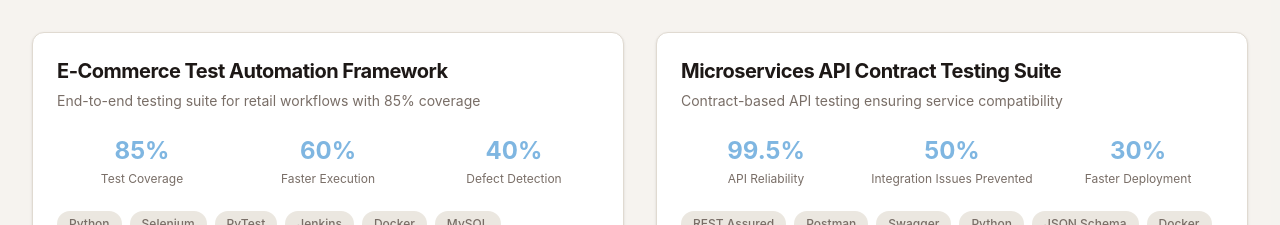
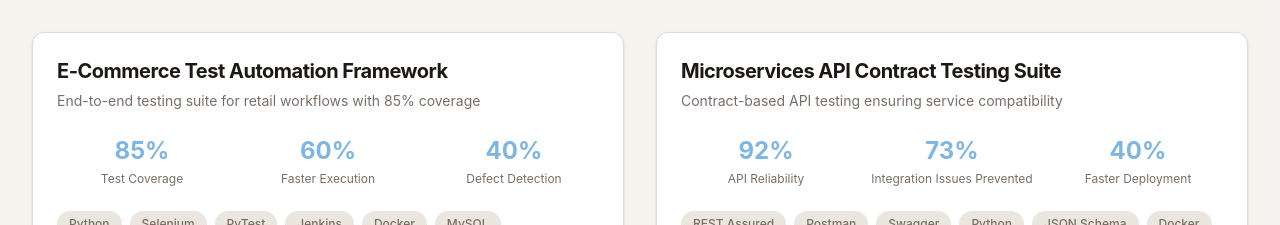
Before and after one commit to sindhusundararajan/sindhusundararajan.github.io, a React (Create React App) app in the folder frontend/: page / in a window 1280 px wide. Shown: the part 4460-4685 px from the top of the page. Built offline with nearby package versions, Linux system fonts and the light colour scheme.

Commit message:
auto-commit for 3ccba355-8932-4b82-bb2b-b60db0152cef

```diff
--- a/frontend/src/data/mock.js
+++ b/frontend/src/data/mock.js
@@ -148,9 +148,9 @@ export const projects = [
     shortDesc: "Contract-based API testing ensuring service compatibility",
     description: "Robust API testing framework implementing contract testing principles to ensure seamless microservices communication. Validates API contracts, schema compliance, and backward compatibility.",
     impact: [
-      { metric: "99.5%", label: "API Reliability" },
-      { metric: "50%", label: "Integration Issues Prevented" },
-      { metric: "30%", label: "Faster Deployment" }
+      { metric: "92%", label: "API Reliability" },
+      { metric: "73%", label: "Integration Issues Prevented" },
+      { metric: "40%", label: "Faster Deployment" }
     ],
     technologies: ["REST Assured", "Postman", "Swagger", "Python", "JSON Schema", "Docker"],
     category: ["API Testing", "Microservices"],
```
